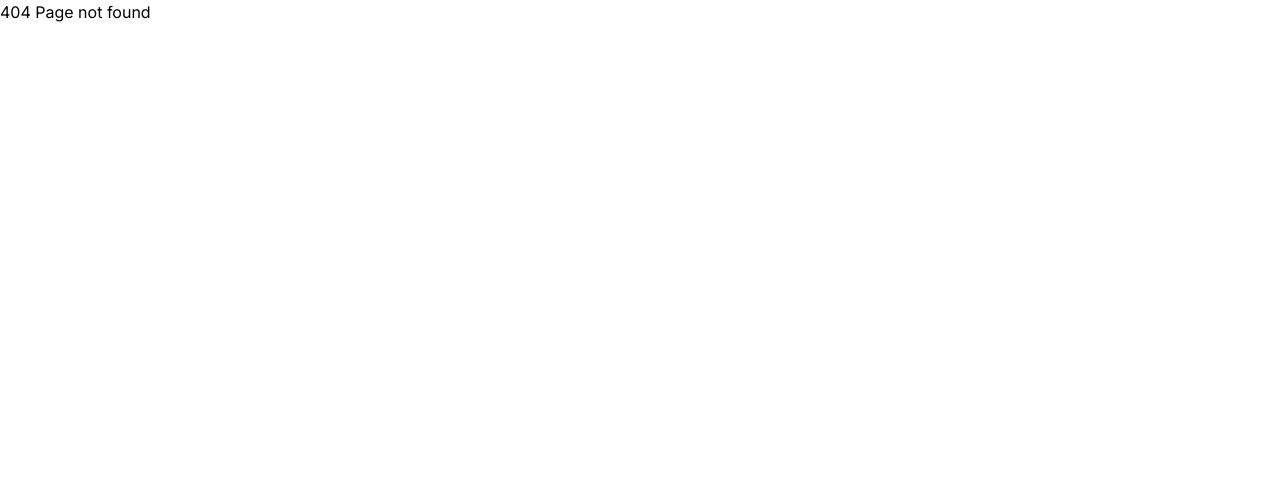
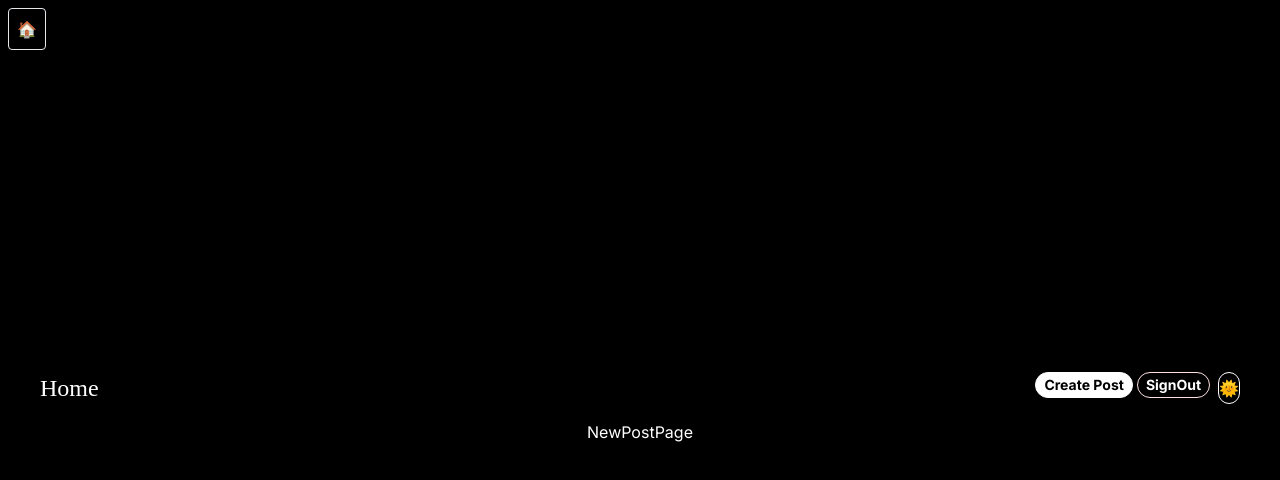
Before and after one commit to Ashishkuldeep23/auth-next, a Next.js app: page /new-post in a window 1280 px wide. Before the commit this address had no page. Shown: the top 480 px of the page. Built offline with nearby package versions, Linux system fonts and the light colour scheme.

Commit message:
some updates change on remote

```diff
--- a/src/app/components/Navbar.tsx
+++ b/src/app/components/Navbar.tsx
@@ -3,6 +3,8 @@
 import { toggleModeValue, useThemeData } from "@/redux/slices/ThemeSlice"
 import Link from "next/link"
 import { useParams, usePathname } from "next/navigation"
+// import { useRouter } from "next/router"
+import { useRouter } from "next/navigation"
 import { useState } from "react"
 import { useDispatch } from "react-redux"
 
@@ -15,21 +17,37 @@ const Navbar = () => {
 
     const dispatch = useDispatch()
 
-    const [isUserLogined , setIsUserLogined] =  useState(true)
+    const [isUserLogined, setIsUserLogined] = useState(true)
 
     const params = usePathname()
 
+    const router = useRouter()
+
     // console.log(params)
+
+
+    function goToHome(){
+        // alert("dfsdfsdagsd")
+
+        console.log(params)
+
+        if(params !== '/'){
+            router.push("/profile")
+        }else{
+            router.push("/")
+        }
+
+    }
+
 
 
     return (
         <section className={`relative z-[2] flex justify-between w-full px-2 sm:px-10 py-4 ${!themeMode ? " bg-black text-white " : " bg-white text-black"}`}>
 
-            <div className=" ">
-
-                home
-
-            </div>
+            <div
+                className=" p-[-10px] text-2xl capitalize font-[cursive]"
+                onClick={()=>goToHome()}
+            >home</div>
 
             <div className=" flex flex-wrap gap-2 ">
 
@@ -57,7 +75,7 @@ const Navbar = () => {
 
                                 <div className=" flex flex-wrap gap-1">
                                     <button
-                                        onClick={() => { alert('create new psot') }}
+                                        onClick={() => { router.push("/new-post") }}
 
                                         className={` border rounded-full px-2 py-0.5 text-sm font-bold ${themeMode ? " bg-black border-black text-white " : " border-white bg-white text-black"}`}
                                     >Create Post</button>
--- a/src/app/globals.css
+++ b/src/app/globals.css
@@ -20,3 +20,11 @@
     -webkit-text-fill-color: transparent;
     -webkit-text-stroke: 1px var(--text);
 }
+
+
+
+
+.card_background{
+    background: linear-gradient(40deg, #ff7100, #ff7100 , #00dcff);
+
+}
--- /dev/null
+++ b/src/app/new-post/page.tsx
@@ -0,0 +1,30 @@
+'use client'
+
+import { useThemeData } from '@/redux/slices/ThemeSlice'
+import React from 'react'
+import HomeButton from '../components/HomeButton'
+import Navbar from '../components/Navbar'
+
+const NewPostPage = () => {
+
+    const themeMode = useThemeData().mode
+
+    return (
+        <>
+
+            <div
+            className={`w-full h-screen flex flex-col items-center justify-center ${!themeMode ? " bg-black text-white " : " bg-white text-black"}`}
+            >
+
+                <HomeButton />
+
+                <Navbar />
+
+                NewPostPage
+            </div>
+
+        </>
+    )
+}
+
+export default NewPostPage
--- a/src/app/page.tsx
+++ b/src/app/page.tsx
@@ -3,6 +3,7 @@
 import { useThemeData } from "@/redux/slices/ThemeSlice";
 
 import Navbar from "./components/Navbar";
+import { useState } from "react";
 
 export default function Home() {
 
@@ -19,7 +20,7 @@ export default function Home() {
       <div className=" flex flex-col justify-center items-center py-6 ">
 
 
-        <div className="flex flex-col items-end">
+        <div className="flex flex-col items-center ">
 
           <div className=" px-4 sm:px-10 flex flex-col items-center text-center ">
 
@@ -35,6 +36,11 @@ export default function Home() {
 
           </div>
 
+
+
+          <SearchByDiv />
+
+
         </div>
 
 
@@ -43,7 +49,7 @@ export default function Home() {
 
           {
 
-            [null, null, null, null , null , null , null].map((ele, i) => {
+            [null, null, null, null, null, null, null].map((ele, i) => {
               return (
 
                 <Card key={i} ele={ele} />
@@ -68,19 +74,23 @@ export default function Home() {
 
 function Card({ ele }: any) {
 
-
+  const themeMode = useThemeData().mode
 
   return (
     <div
       onClick={() => { console.log(ele) }}
 
-      className=" w-72 sm:w-80 border border-rose-900 p-1 sm:p-2 rounded hover:cursor-pointer hover:scale-105 sm:hover:scale-110 transition-all"
+      style={{ padding: "3px" }}
+      className=" bg-gradient-to-tr from-cyan-400  w-72 sm:w-80  sm:p-2 rounded hover:cursor-pointer hover:scale-105 sm:hover:scale-110 transition-all"
     >
 
 
-      <div className=" flex gap-1.5 items-center">
+      <div className={` p-1 ${!themeMode ? " bg-black text-white " : " bg-white text-black"}`}>
 
-        <img className=" w-8" src="https://res.cloudinary.com/dlvq8n2ca/image/upload/v1701708322/jual47jntd2lpkgx8mfx.png" alt="" />
+
+        <div className="rounded flex gap-1.5 items-center">
+
+          <img className=" rounded-full w-8" src="https://res.cloudinary.com/dlvq8n2ca/image/upload/v1701708322/jual47jntd2lpkgx8mfx.png" alt="" />
           <p>Name</p>
         </div>
 
@@ -102,8 +112,52 @@ function Card({ ele }: any) {
           <p>1 Comments</p>
         </div>
 
+      </div>
 
 
     </div>
   )
 }
+
+
+
+
+
+const SearchByDiv = () => {
+
+  const [expandCat, setExpandCat] = useState(false)
+
+  const [expandHash, setExpandHash] = useState(false)
+
+  return (
+    <div className=" w-11/12 sm:w-4/6 flex justify-around px-1 sm:px-5  mt-7">
+
+      <div>
+        <p>Search By 👉</p>
+      </div>
+
+      <div>
+        <p
+          className=" border-b"
+          onClick={() => { setExpandCat(!expandCat) }}
+        >Category</p>
+
+        <div
+          className={` border  ${!expandCat ? " border-0 w-0 h-0" : "w-28 h-28"} transition-all `}
+        ></div>
+      </div>
+
+      <div>
+        <p
+          className=" border-b"
+          onClick={() => { setExpandHash(!expandHash) }}
+        >#Hashthats</p>
+
+        <div
+          className={` border  ${!expandHash ? " border-0 w-0 h-0" : "w-28 h-28"} transition-all `}
+        ></div>
+      </div>
+
+    </div>
+  )
+}
--- a/src/app/profile/[id]/page.tsx
+++ b/src/app/profile/[id]/page.tsx
@@ -1,12 +1,21 @@
 
+'use client'
 
+import HomeButton from '@/app/components/HomeButton'
+import { useThemeData } from '@/redux/slices/ThemeSlice'
 import React from 'react'
 
 const ProfilePageParams = ({ params }: any) => {
+
+    const themeMode = useThemeData().mode
+
     return (
         <div
-            className=' w-full h-screen flex flex-col justify-center items-center'
+        className={`w-full h-screen flex flex-col justify-center items-center ${!themeMode ? " bg-black text-white " : " bg-white text-black"} `}
         >
+
+            <HomeButton />
+
             <p>User</p>
             <p>ProfilePage <span className=' rounded px-2 bg-orange-500 text-black mx-2 font-semibold'>{params.id}</span></p>
         </div>
--- a/src/app/profile/page.tsx
+++ b/src/app/profile/page.tsx
@@ -1,12 +1,22 @@
+
+'use client'
+
+import { useThemeData } from '@/redux/slices/ThemeSlice'
+import React from 'react'
+import HomeButton from '../components/HomeButton'
+
+const ProfilePage = () => {
 
 
-import React from 'react'
+    const themeMode = useThemeData().mode
 
-const ProfilePage = () => {
     return (
         <div
-            className=' w-full h-screen flex flex-col justify-center items-center'
+            className={`w-full h-screen flex flex-col justify-center items-center ${!themeMode ? " bg-black text-white " : " bg-white text-black"} `}
         >
+
+            <HomeButton />
+
             <p>User</p>
             <p>ProfilePage</p>
         </div>
```
Lines whose indentation alone changed are shown as unchanged.
